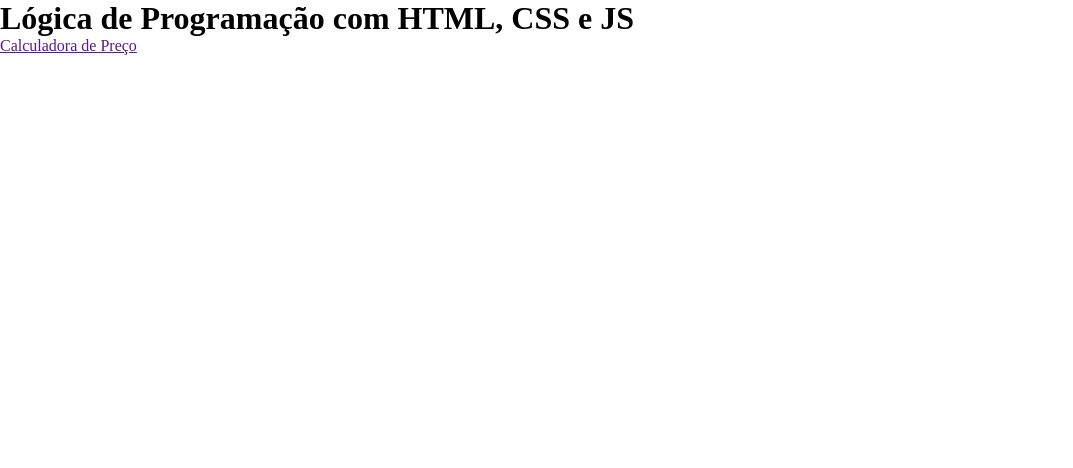
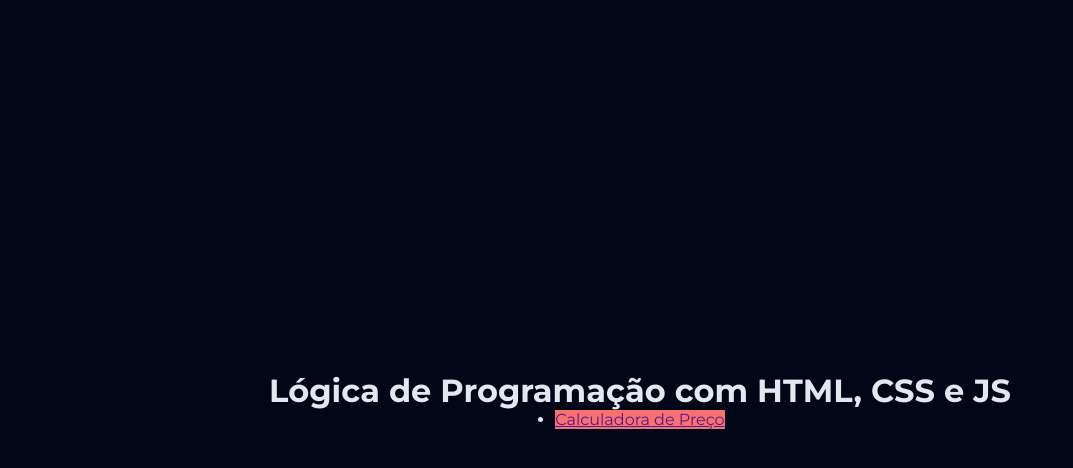
Before and after one commit to Ujhafsuy/atividade9, a plain HTML site: page index.html in a window 1280 px wide. Shown: the whole page, without its empty margins (0-1073 px from the left). Drawn offline with Linux system fonts and the light colour scheme.

Commit message:
style: add body and nav styles

```diff
--- a/index.html
+++ b/index.html
@@ -10,14 +10,15 @@
 <body>
     <header>
         <h1>Lógica de Programação com HTML, CSS e JS</h1>
-        <nav>
-            <ul>
-                <li>
-                    <a href="">Calculadora de Preço</a>
-                </li>
-            </ul>
-        </nav>
+
 
     </header>
+    <nav>
+        <ul>
+            <li>
+                <a href="">Calculadora de Preço</a>
+            </li>
+        </ul>
+    </nav>
 </body>
 </html>
--- a/style.css
+++ b/style.css
@@ -1,5 +1,28 @@
+@import url('https://fonts.googleapis.com/css2?family=Big+Shoulders+Display:wght@700&family=Lexend+Deca&family=Montserrat:ital,wght@0,100..900;1,100..900&display=swap');
+
 *{
     padding: 0;
     margin: 0;
     box-sizing: border-box;
+    font-family: 'Montserrat', sans-serif;
 }
+
+:root{
+    --body-background: #020617;
+    --text-color: #e2e8f0;
+    --nav-background: #f87171;
+}
+
+body{
+    height: 100svh;
+    background: var(--body-background);
+    color: var(--text-color);
+    display: flex;
+    flex-direction: column;
+    align-items: center;
+    justify-content: center;
+}
+
+nav{
+    background: var(--nav-background);
+}
```
